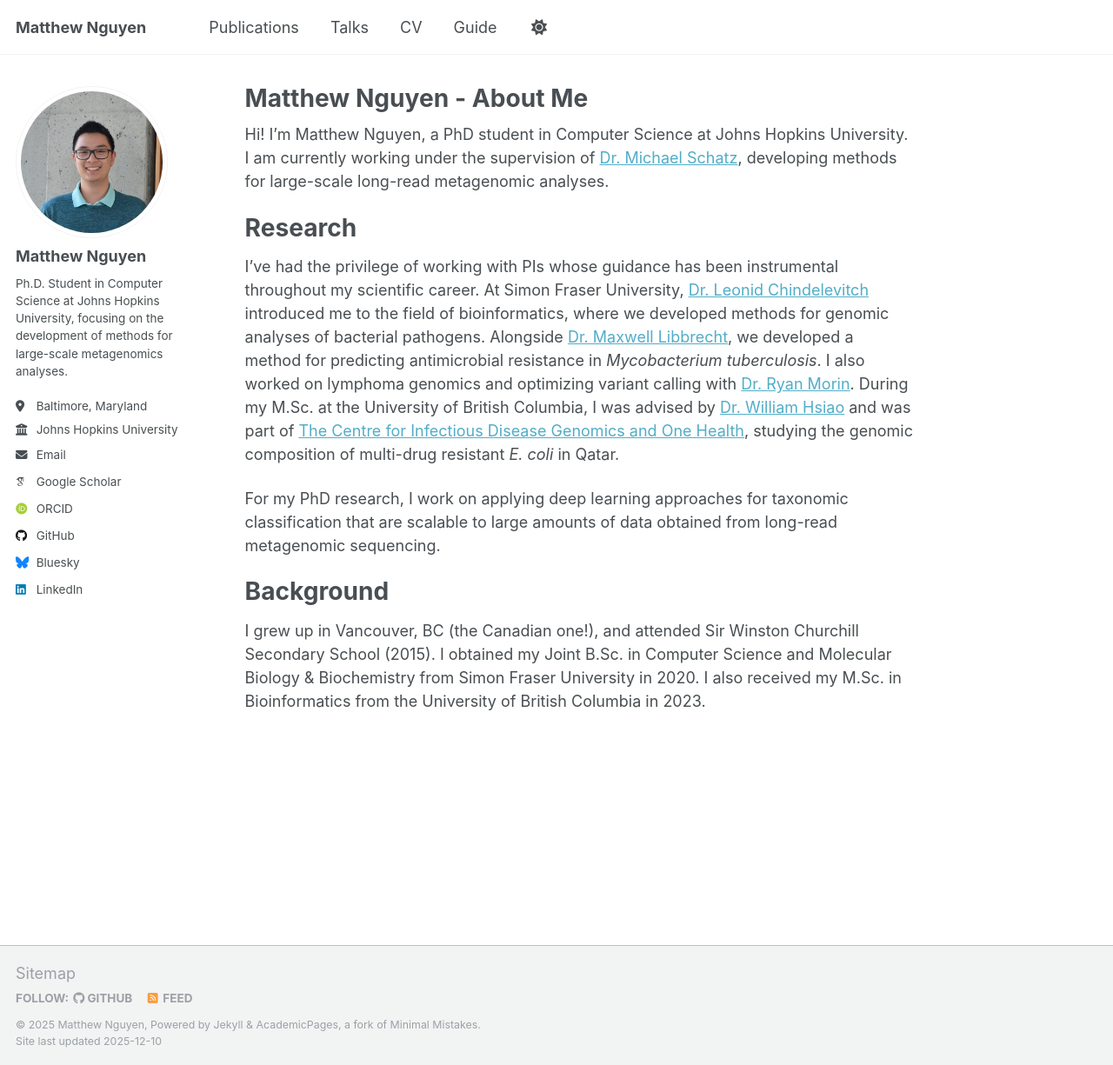
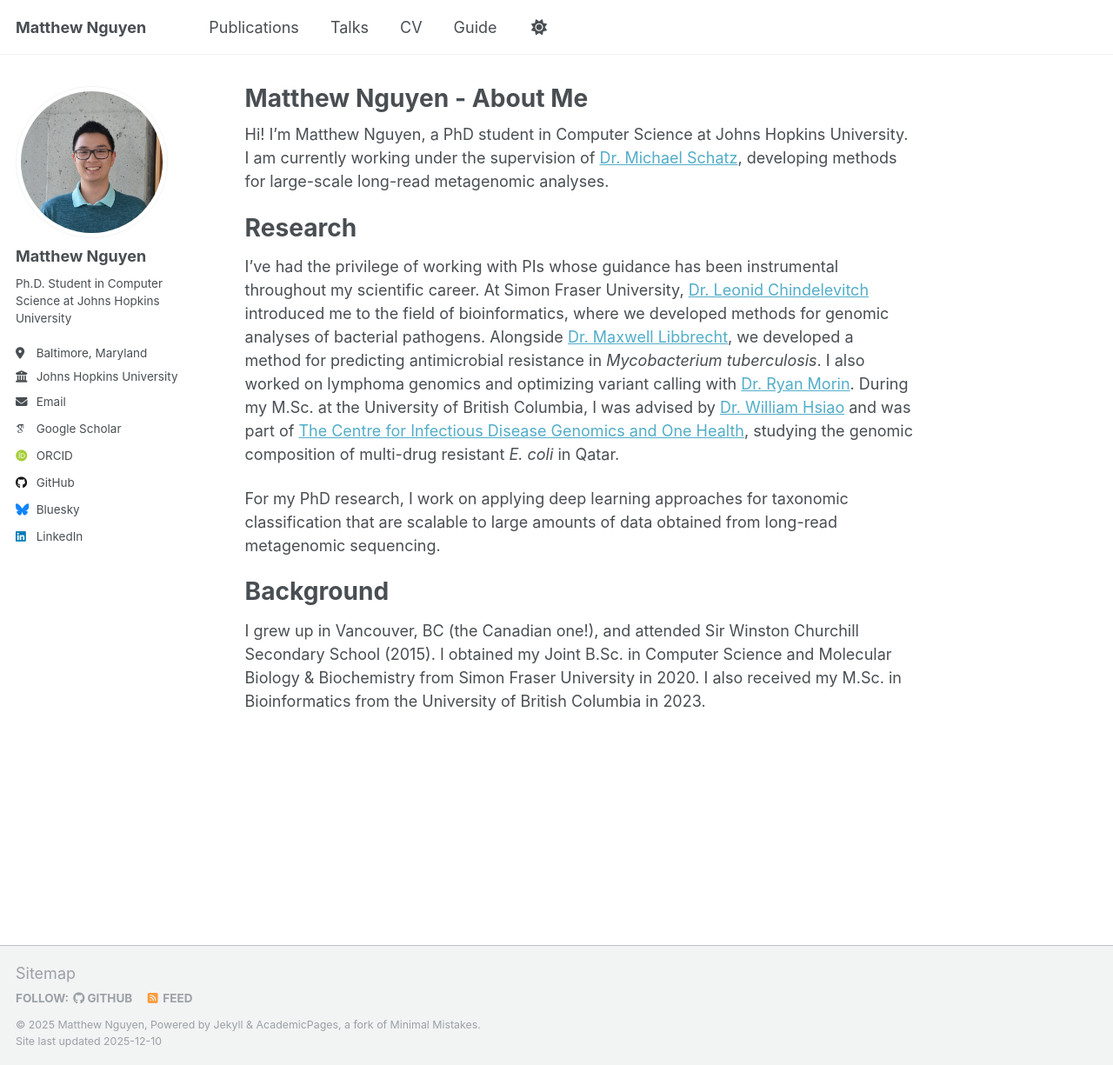
Before and after one commit to matnguyen/matnguyen.github.io, a Jekyll site: the page built from _pages/about.md, in a window 1280 px wide and 1225 px high. Shown: the whole window at 87% size. Built offline with Jekyll 4.4.1, drawn with Linux system fonts in a browser that asks for light colours; some web fonts are replaced.

Commit message:
Modify config

```diff
--- a/_config.yml
+++ b/_config.yml
@@ -25,7 +25,7 @@ author:
   avatar           : "https://matnguyen.github.io/files/profile.jpg"
   name             : "Matthew Nguyen"
   pronouns         : # example: "she/her"
-  bio              : "Ph.D. Student in Computer Science at Johns Hopkins University, focusing on the development of methods for large-scale metagenomics analyses."
+  bio              : "Ph.D. Student in Computer Science at Johns Hopkins University"
   location         : "Baltimore, Maryland"
   employer         : "Johns Hopkins University"
   uri              : # URL
```
